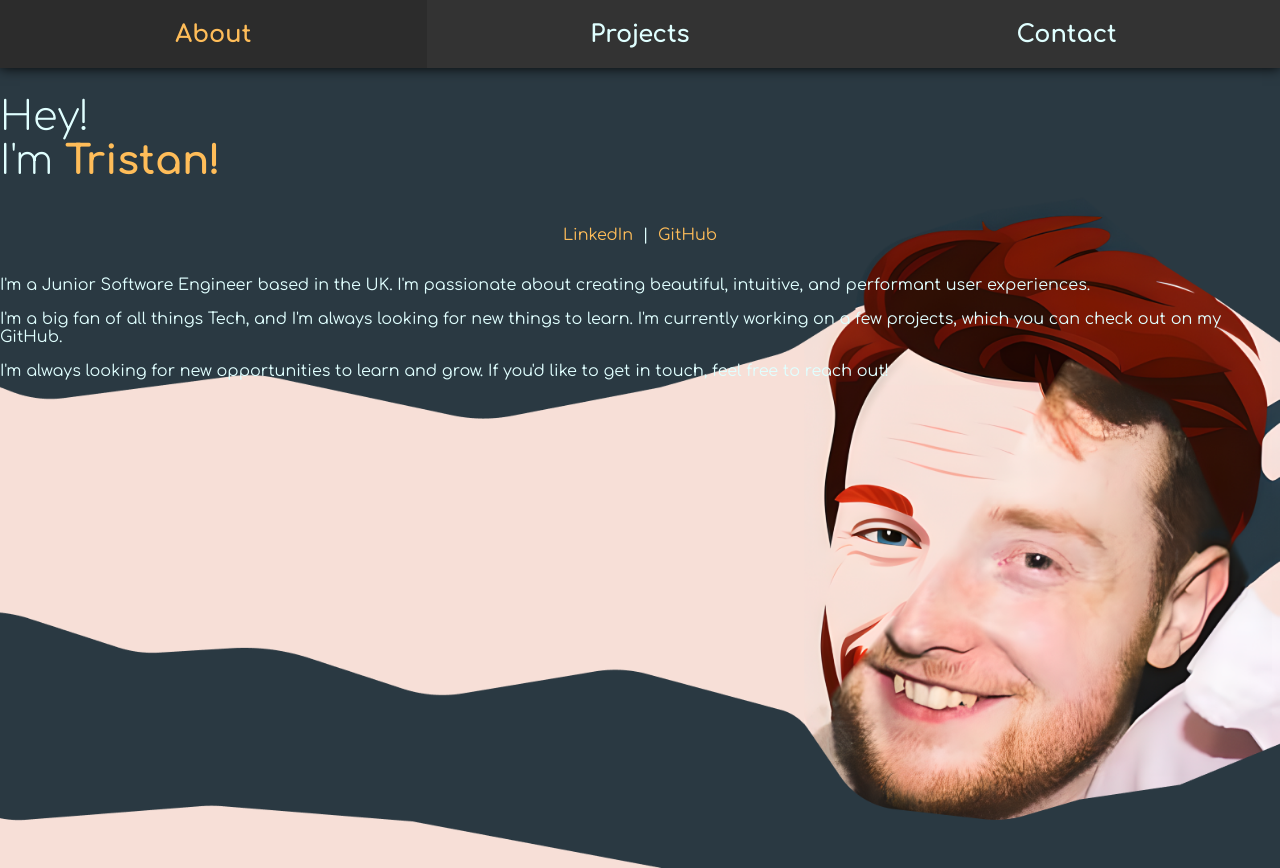
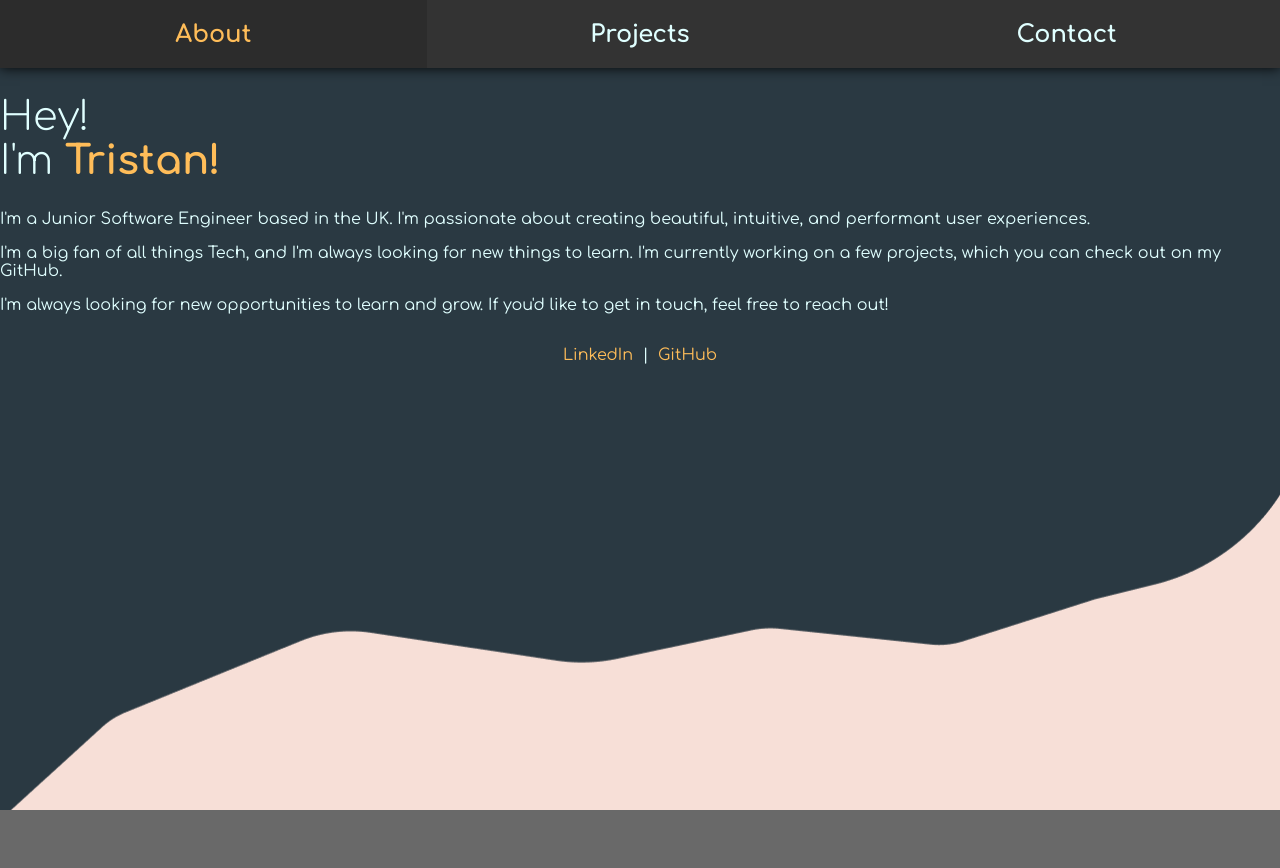
Before and after one commit to TrisRosco/portfolio, a React (Create React App) app in the folder pf/: page / in a window 1280 px wide. After the commit the page ends 810 px from the top, so only its background shows below. Built offline with nearby package versions, Linux system fonts and the light colour scheme; a web font is replaced by a local one.

Commit message:
BG graphic repositioned, text shuffled

```diff
--- a/pf/src/pages/About/index.js
+++ b/pf/src/pages/About/index.js
@@ -20,6 +20,22 @@ function About() {
               Hey!
               <br /> I'm <span className="my-name">Tristan!</span>
             </h1>
+
+            <p>
+              I'm a Junior Software Engineer based in the UK. I'm passionate
+              about creating beautiful, intuitive, and performant user
+              experiences.
+            </p>
+            <p>
+              I'm a big fan of all things Tech, and I'm always looking for new
+              things to learn. I'm currently working on a few projects, which
+              you can check out on my GitHub.
+
+            </p>
+            <p>
+              I'm always looking for new opportunities to learn and grow. If
+              you'd like to get in touch, feel free to reach out!
+            </p>
             <div id="link-container">
             <p>
               <a
@@ -44,22 +60,6 @@ function About() {
               </a>
             </p>
             </div>
-            <p>
-              I'm a Junior Software Engineer based in the UK. I'm passionate
-              about creating beautiful, intuitive, and performant user
-              experiences.
-            </p>
-            <p>
-              I'm a big fan of all things Tech, and I'm always looking for new
-              things to learn. I'm currently working on a few projects, which
-              you can check out on my GitHub.
-
-            </p>
-            <p>
-              I'm always looking for new opportunities to learn and grow. If
-              you'd like to get in touch, feel free to reach out!
-            </p>
-
           </div>
         </div>
       </div>
--- a/pf/src/pages/About/styles.css
+++ b/pf/src/pages/About/styles.css
@@ -6,20 +6,22 @@
   justify-content: flex-start;
 }
 
-
 .about{
   display: flex;
   flex-direction: column;
   align-items: center;
   justify-content: center;
   background-image: url("../../assets/images/aboutBG.png");
-  background-size: cover;
-  background-position: right;
+  background-size: fit;
   background-repeat: no-repeat;
 }
 
 .about-container {
-  height: 100vh;
+  height: 92.8vh;
+  display: flex;
+  flex-direction: column;
+  align-items: left;
+
 }
 
 #link-container{
```
Also changed, not shown: pf/src/assets/images/aboutBG.png.
